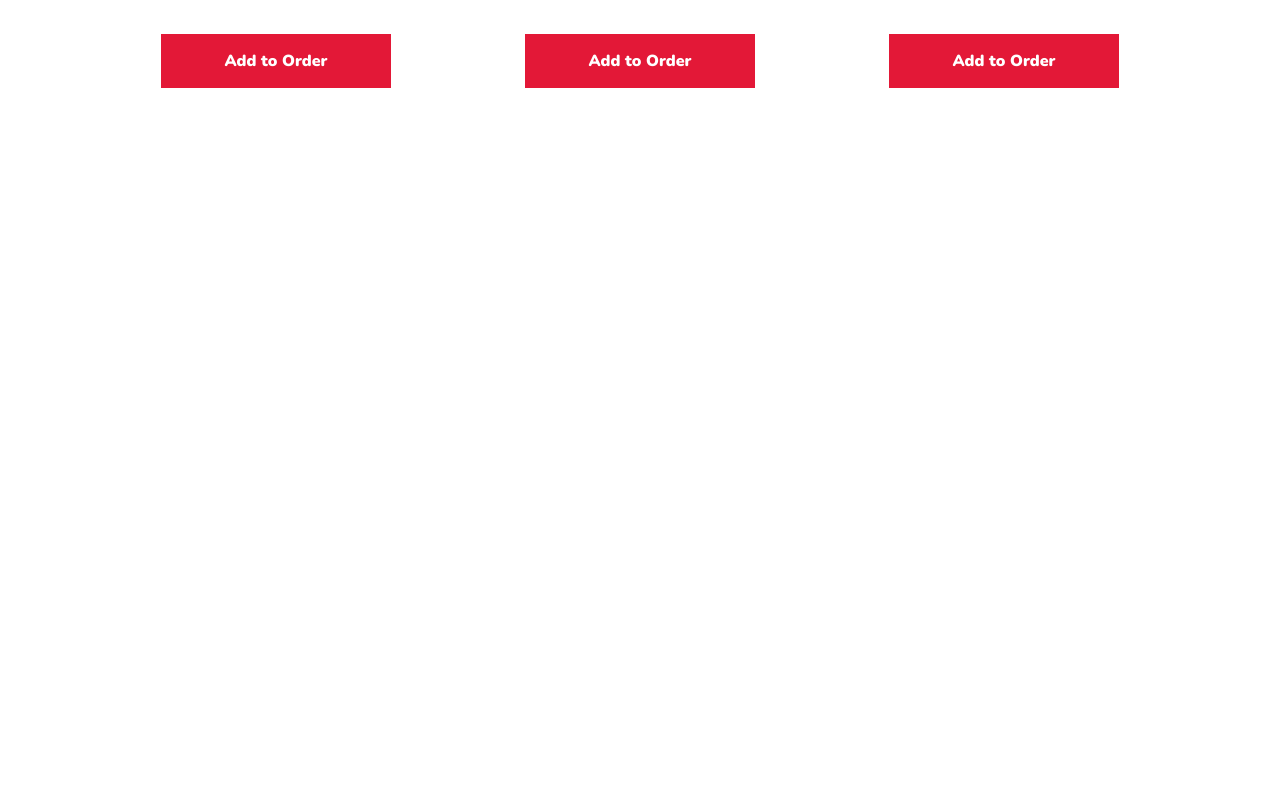
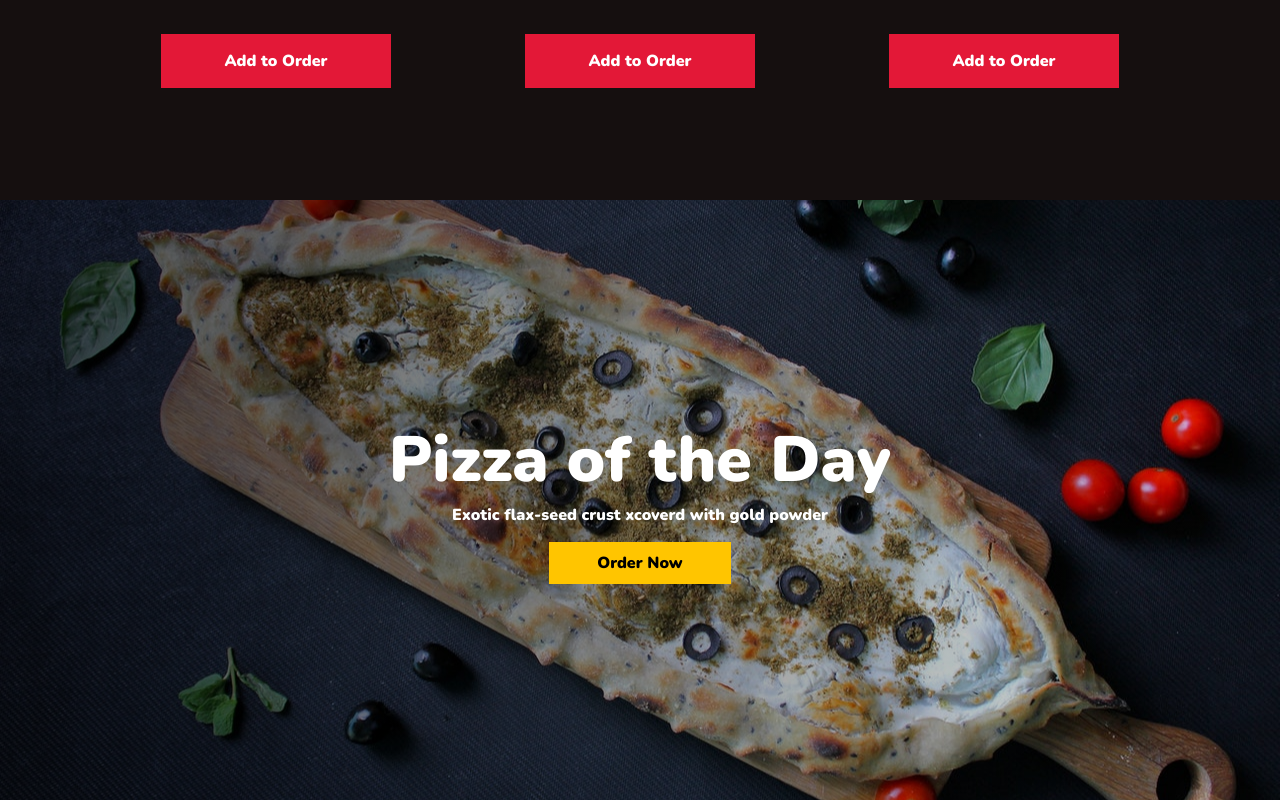
Before and after one commit to stevekutz/pizza_site, a React (Create React App) app: page / in a window 1280 px wide. Shown: the part 1477-2277 px from the top of the page. Before the commit the page ends 1677 px from the top, so only its background shows below. Built offline with nearby package versions, Linux system fonts and the light colour scheme.

Commit message:
added Feature

```diff
--- a/src/App.js
+++ b/src/App.js
@@ -4,6 +4,7 @@
 
 import Hero from './comp/Hero';
 import Products from './comp/Products';
+import Feature from './comp/Feature';
 import {productData} from './comp/Products/data';
 import {BrowserRouter as Router} from 'react-router-dom';
 import {GlobalStyle} from './globalStyles';
@@ -19,6 +20,7 @@
             heading = 'Choose your favorite'
             data = {productData}
         ></Products>
+        <Feature />
     </Router>
   );
 }
--- /dev/null
+++ b/src/comp/Feature/FeatureElements.js
@@ -0,0 +1,44 @@
+import styled from 'styled-components';
+import FeaturePic from '../../images/featured3.jpg'
+
+export const FeatureContainer = styled.div`
+    background: linear-gradient(to right, rgba(0,0,0,0.7), rgba(0,0,0,0.1)), url(${FeaturePic});
+    height: 100vh;
+    max-height: 600px;
+    background-position: center;
+    background-size: cover;
+    display: flex;
+    flex-direction: column;
+    justify-content: center;
+    align-items: center;
+    color: #fff;
+    text-align: center;
+    padding: 0 1rem;
+
+    h1 {
+        font-size: clamp(3rem, 5vw, 5rem);
+
+    }
+
+    p {
+        margin-bottom: 1rem;
+        font-size: clamp(1rem, 3vs, 2rem);
+    }
+`;
+
+export const FeatureButton = styled.button`
+    font-size: 1rem;
+    padding: 0.6rem 3rem;
+    border: none;
+    background: #ffc500;
+    color: #000;
+    transition: 0.2s ease-out;
+
+
+    &:hover{
+        color: #fff;
+        background: #e31837;
+        transition: 0.2 ease-out;
+        cursor: pointer;
+    }
+`;
--- /dev/null
+++ b/src/comp/Feature/index.js
@@ -0,0 +1,15 @@
+import React from 'react';
+import {FeatureContainer, FeatureButton} from './FeatureElements';
+
+const Feature = () => {
+
+    return(
+        <FeatureContainer>
+            <h1> Pizza of the Day</h1>
+            <p> Exotic flax-seed crust xcoverd with gold powder </p>
+            <FeatureButton> Order Now </FeatureButton>
+        </FeatureContainer>
+    )
+}
+
+export default Feature;
--- a/src/comp/Products/ProductsElements.js
+++ b/src/comp/Products/ProductsElements.js
@@ -3,7 +3,7 @@
 export const ProductsContainer = styled.div`
     min-height: 100vh;
     padding: 5rem calc((100vw - 1300px)/2);
-    // background: #150f0f;
+    background: #150f0f;
     color: #fff;
 
 
@@ -32,8 +32,8 @@
     // border-color: transparent #fdc500 #fdc500 transparent;
     // outline: 0.5rem solid red;
     // outline-offset: 0.0rem;
-    // border-right: 8px solid #fdc500;
-    // border-bottom: 8px solid #fdc500;
+    border-right: 8px solid #fdc500;
+    border-bottom: 8px solid #fdc500;
     // border-right: 8px solid red;
     // border-bottom: 8px solid red;
     // box-shadow: 8px 8px #fdc500;
@@ -42,6 +42,7 @@
     // width: 100%;
     // height: 298px;
     display: flex;
+    align-content: center;
 `;
 
 
--- a/src/comp/Products/data.js
+++ b/src/comp/Products/data.js
@@ -1,6 +1,6 @@
 import product1 from '../../images/product-1.jpg';
 import product2 from '../../images/product-2.jpg';
-import product3 from '../../images/product-3.jpg';
+import product3 from '../../images/pizza-5.jpg';
 import sweet1 from '../../images/sweet3.jpg';
 import sweet2 from '../../images/sweet-2.jpg';
 import sweet3 from '../../images/sweet-3.jpg';
```
Also changed, not shown: src/images/pizza-5.jpg (added).
